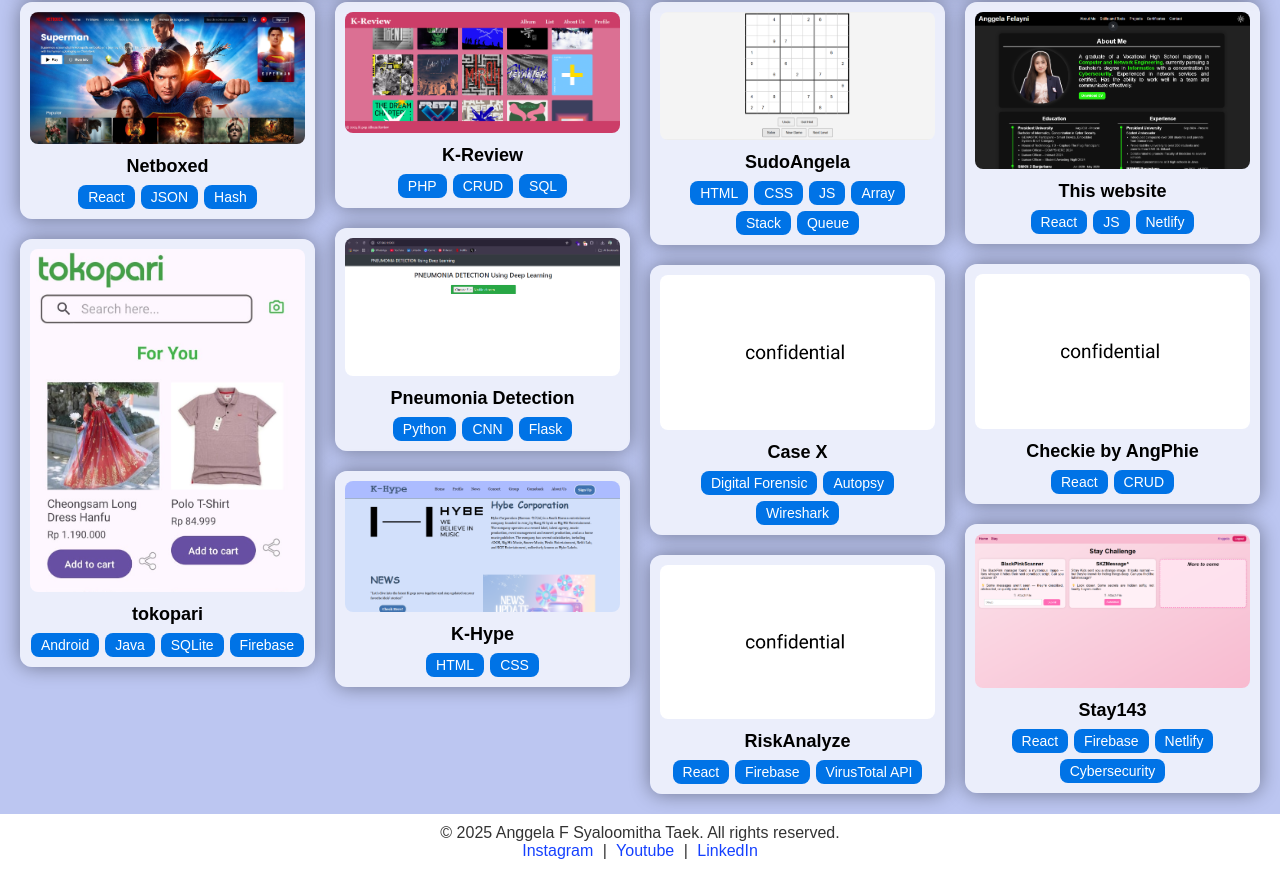
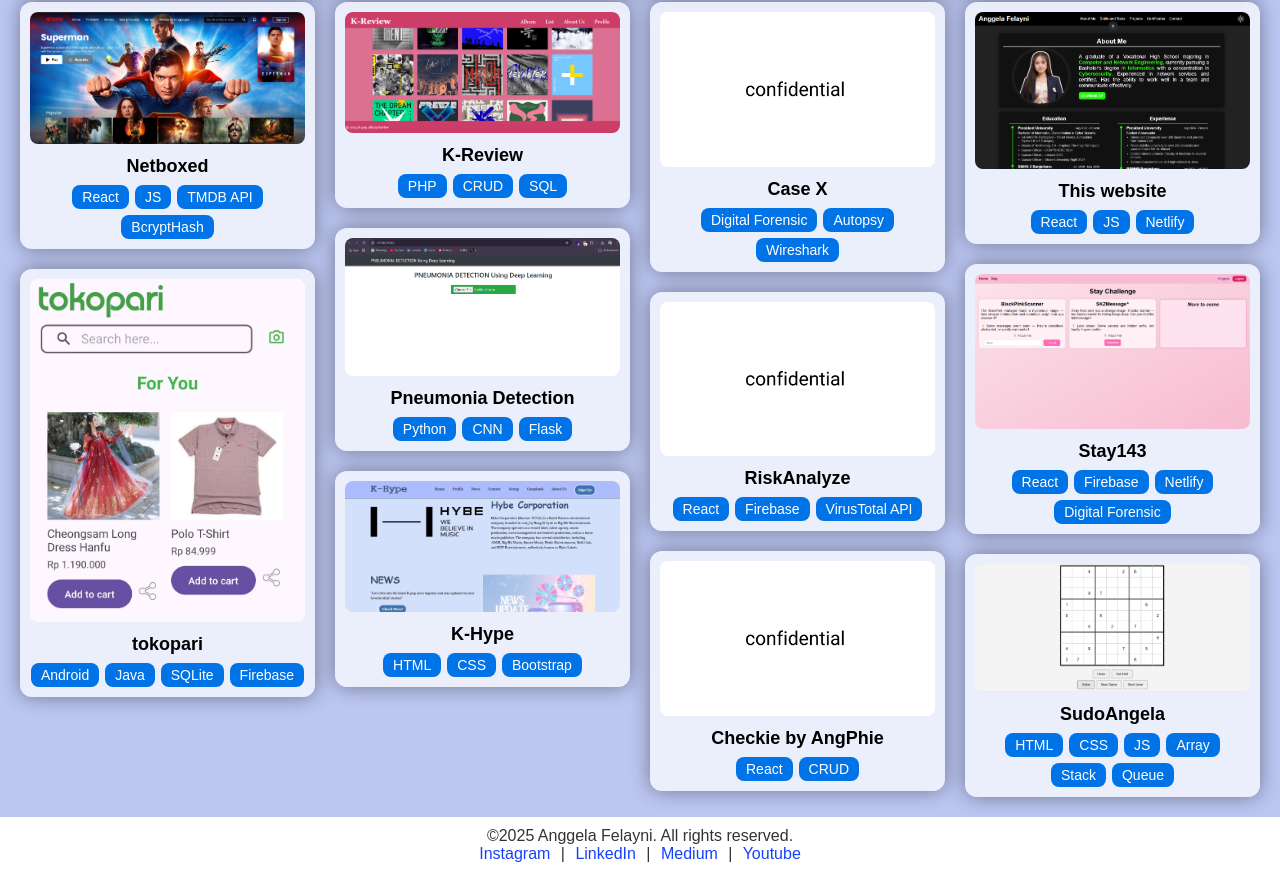
Before and after one commit to Legna10/My-Portofolio, a React (Vite) app in the folder frontend/: page /projects in a window 1280 px wide. Shown: the part 423-1296 px from the top of the page. Built offline with nearby package versions, Linux system fonts and the light colour scheme.

Commit message:
added medium

```diff
--- a/frontend/src/components/AboutMe/AboutMe.css
+++ b/frontend/src/components/AboutMe/AboutMe.css
@@ -278,17 +278,22 @@
 }
 
 .social-icon.github {
-  transform: translate(-50%, 70%) translateX(120px);
+  transform: translate(-70%, 100%) translateX(120px);
 }
 .social-icon.linkedin {
-  transform: translate(-50%, -200%) translateX(-120px);
+  transform: translate(-50%, -100%) translateX(-120px);
 }
-
+.social-icon.medium {
+  transform: translate(-130%, -330%) translateX(120px);
+}
 .container.dark .social-icon.github {
-  transform: translate(-50%, 70%) translateX(-120px);
+  transform: translate(-30%, 100%) translateX(-120px);
 }
 .container.dark .social-icon.linkedin {
-  transform: translate(-50%, -200%) translateX(120px);
+  transform: translate(-50%, -100%) translateX(120px);
+}
+.container.dark .social-icon.medium {
+  transform: translate(40%, -330%) translateX(-120px);
 }
 
 
--- a/frontend/src/components/AboutMe/AboutMe.jsx
+++ b/frontend/src/components/AboutMe/AboutMe.jsx
@@ -3,6 +3,7 @@ import './AboutMe.css';
 import profile from '@/assets/profile.png';
 import github from '@/assets/github.svg';
 import linkedin from '@/assets/linkedin.svg';
+import medium from '@/assets/medium.svg';
 import Contact from '../Contact/Contact';
 
 const AboutMe = () => {
@@ -64,6 +65,9 @@ const AboutMe = () => {
               </a>
               <a href="https://github.com/Legna10" target="_blank" rel="noopener noreferrer" className="social-icon github">
                 <img src={github} alt="GitHub" />
+              </a>
+              <a href="https://medium.com/@angelafelayni" target="_blank" rel="noopener noreferrer" className="social-icon medium">
+                <img src={medium} alt="Medium" />
               </a>
             </div>
           </div>
--- a/frontend/src/components/Contact/Contact.jsx
+++ b/frontend/src/components/Contact/Contact.jsx
@@ -2,8 +2,8 @@ import React, { useEffect, useRef, useState } from 'react'
 import './Contact.css'
 import linkedin from '../../assets/linkedin.svg'
 import github from '../../assets/github.svg'
-import youtube from '../../assets/youtube.svg'
 import instagram from '../../assets/instagram.svg'
+import medium from '../../assets/medium.svg'
 
 const Contact = () => {
   const form = useRef()
@@ -108,8 +108,8 @@ useEffect(() => {
         <ul className="social-links">
           <li><a href="https://www.linkedin.com/in/anggela" target="_blank" rel="noopener noreferrer"><img src={linkedin} alt="LinkedIn" /></a></li>
           <li><a href="https://github.com/Legna10" target="_blank" rel="noopener noreferrer"><img src={github} alt="GitHub" /></a></li>
-          <li><a href="https://www.youtube.com/@angelafelayni" target="_blank" rel="noopener noreferrer"><img src={youtube} alt="YouTube" /></a></li>
           <li><a href="https://www.instagram.com/hae.angell" target="_blank" rel="noopener noreferrer"><img src={instagram} alt="Instagram" /></a></li>
+          <li><a href="https://medium.com/@angelafelayni" target="_blank" rel="noopener noreferrer"><img src={medium} alt="Medium" /></a></li>
         </ul>
       </div>
     </div>
--- a/frontend/src/components/Footer/Footer.css
+++ b/frontend/src/components/Footer/Footer.css
@@ -7,11 +7,10 @@
   backdrop-filter: blur(2px);
   -webkit-backdrop-filter: blur(2px);
 }
-
 .site-footer a {
   color: #25f312;
   text-decoration: none;
-  margin: 0 5px;
+  margin: 0 6px;
   transition: color 0.3s;
 }
 
--- a/frontend/src/components/Footer/Footer.jsx
+++ b/frontend/src/components/Footer/Footer.jsx
@@ -5,11 +5,12 @@ const Footer = () => {
   return (
     <footer className="site-footer">
       <div className="footer-content">
-        <p>© 2025 Anggela F Syaloomitha Taek. All rights reserved.</p>
+        <p>©2025 Anggela Felayni. All rights reserved.</p>
         <p>
           <a href="https://www.instagram.com/hae.angell" target="_blank" rel="noopener noreferrer">Instagram</a> |
-          <a href="https://www.youtube.com/@angelafelayni" target="_blank" rel="noopener noreferrer"> Youtube</a> |
-          <a href="https://linkedin.com/in/anggela" target="_blank" rel="noopener noreferrer"> LinkedIn</a>
+          <a href="https://linkedin.com/in/anggela" target="_blank" rel="noopener noreferrer"> LinkedIn</a> |
+          <a href="https://medium.com/@angelafelayni" target="_blank" rel="noopener noreferrer"> Medium</a> |
+          <a href="https://www.youtube.com/@angelafelayni" target="_blank" rel="noopener noreferrer"> Youtube</a>
         </p>
       </div>
     </footer>
--- a/frontend/src/components/Projects/Projects.jsx
+++ b/frontend/src/components/Projects/Projects.jsx
@@ -29,7 +29,7 @@ const projectData = [
     description: 'NetBoxed is a web application that fuses Netflix, is a streaming platform concept with Letterboxd is social features for movie enthusiasts. The application enables users to browse movies, maintain watchlists, rate films, write reviews, search for content, and connect with other users through a social following system.',
     githublink: 'https://github.com/kunospw/NetBoxed',
     doclink: 'https://docs.google.com/document/d/1HuYefbrj8Pw0wqMb7ss3n30F0bMSd-TmTLoW44eGWmY/edit?usp=sharing',
-    tags: ['React', 'JSON', 'Hash']
+    tags: ['React', 'JS', 'TMDB API', 'BcryptHash']
   },
   {
     id: 2,
@@ -69,17 +69,7 @@ const projectData = [
     description: 'K-HYPE is a web-based platform inspired by the vibrant world of K-Pop music and culture. Its name is derived from HYBE Entertainment, reflecting the concept of a fictional K-Pop agency. This site gathers everything related to the agency—from company profile and artist information to news, events, concerts, comebacks, and complete discography. The website is designed not only to share our passion for K-Pop, but also to serve as a 24/7 hub for fans to access updated content about their favorite idols.',
     githublink: 'https://github.com/Legna10/K-Hype',
     doclink: 'https://docs.google.com/document/d/1UijgrIObTex65wn5sNL0sK-3EWQ-5Nce5552QOh72es/edit?usp=sharing',
-    tags: ['HTML', 'CSS']
-  },
-  {
-    id: 6,
-    title: 'SudoAngela',
-    thumbnail: TP6,
-    image: P6,
-    description: 'SudoAngela is a web-based Sudoku puzzle game designed to solve 9×9 number grids either manually or automatically. Built using HTML, CSS, and JavaScript, this application incorporates several data structures to support its core features. The Undo feature uses a Stack data structure, which follows the Last In, First Out (LIFO) principle—ideal for reversing the most recent changes made by the user. The Hint feature utilizes a Queue, following the First In, First Out (FIFO) principle to ensure hints are delivered in the order they are generated. The Solve functionality is powered by a Dynamic Array that enables flexible updates during the solving process using a backtracking algorithm, making it easy to explore and revert values while following Sudoku rules. Meanwhile, the game grid is represented by a 2D Array, effectively organizing the rows and columns for easy access and display. With this structure, SudoAngela not only provides an engaging logic puzzle experience but also demonstrates practical applications of data structures in game development.',
-    githublink: 'https://github.com/Legna10/K-Review',
-    doclink: 'https://docs.google.com/document/d/1uC5OhaMGhDIye6tGJrwlIp-4EVw83K5cNZhU5h3Gl6k/edit?usp=sharing',
-    tags: ['HTML','CSS','JS', 'Array', 'Stack', 'Queue']
+    tags: ['HTML', 'CSS', 'Bootstrap']
   },
   {
     id: 7,
@@ -102,6 +92,16 @@ const projectData = [
     tags: ['React', 'Firebase', 'VirusTotal API']
   },
   {
+    id: 10,
+    title: 'Checkie by AngPhie',
+    thumbnail: conf,
+    image: conf,
+    description: 'Checkie by AngPhie is a productivity web app that helps users manage their tasks and notes efficiently. It features two main pages: Task and Stikies. The Task page allows users to add, track, and organize their to-dos. Meanwhile, the Stikies page mimics the look and feel of physical sticky notes, where users can write quick notes and freely drag them around the screen, offering a flexible, visual way to manage thoughts or reminders. The intuitive drag-and-drop interface on the Stikies page enhances interactivity and makes note-taking feel natural and engaging.',
+    githublink: 'https://github.com/Legna10/Checkie-by-AngPhie',
+    doclink:'',
+    tags: ['React', 'CRUD', ]
+  },
+  {
     id: 9,
     title: 'This website',
     thumbnail: TP9,
@@ -112,16 +112,6 @@ const projectData = [
     tags: ['React', 'JS', 'Netlify',]
   },
   {
-    id: 10,
-    title: 'Checkie by AngPhie',
-    thumbnail: conf,
-    image: conf,
-    description: 'Checkie by AngPhie is a productivity web app that helps users manage their tasks and notes efficiently. It features two main pages: Task and Stikies. The Task page allows users to add, track, and organize their to-dos. Meanwhile, the Stikies page mimics the look and feel of physical sticky notes, where users can write quick notes and freely drag them around the screen, offering a flexible, visual way to manage thoughts or reminders. The intuitive drag-and-drop interface on the Stikies page enhances interactivity and makes note-taking feel natural and engaging.',
-    githublink: 'https://github.com/Legna10/Checkie-by-AngPhie',
-    doclink:'',
-    tags: ['React', 'CRUD', ]
-  },
-  {
     id: 11,
     title: 'Stay143',
     thumbnail: TP11,
@@ -129,8 +119,18 @@ const projectData = [
     description: 'A K-pop-themed CTF challenge site built with React, Firebase, and Netlify. Solve fun and tricky puzzles inspired by BlackPink, Stray Kids, and more!',
     githublink: 'https://github.com/Legna10/Stay143',
     doclink:'',
-    tags: ['React', 'Firebase', 'Netlify', 'Cybersecurity']
-  }
+    tags: ['React', 'Firebase', 'Netlify', 'Digital Forensic']
+  },
+  {
+    id: 6,
+    title: 'SudoAngela',
+    thumbnail: TP6,
+    image: P6,
+    description: 'SudoAngela is a web-based Sudoku puzzle game designed to solve 9×9 number grids either manually or automatically. Built using HTML, CSS, and JavaScript, this application incorporates several data structures to support its core features. The Undo feature uses a Stack data structure, which follows the Last In, First Out (LIFO) principle—ideal for reversing the most recent changes made by the user. The Hint feature utilizes a Queue, following the First In, First Out (FIFO) principle to ensure hints are delivered in the order they are generated. The Solve functionality is powered by a Dynamic Array that enables flexible updates during the solving process using a backtracking algorithm, making it easy to explore and revert values while following Sudoku rules. Meanwhile, the game grid is represented by a 2D Array, effectively organizing the rows and columns for easy access and display. With this structure, SudoAngela not only provides an engaging logic puzzle experience but also demonstrates practical applications of data structures in game development.',
+    githublink: 'https://github.com/Legna10/K-Review',
+    doclink: 'https://docs.google.com/document/d/1uC5OhaMGhDIye6tGJrwlIp-4EVw83K5cNZhU5h3Gl6k/edit?usp=sharing',
+    tags: ['HTML','CSS','JS', 'Array', 'Stack', 'Queue']
+  },
 ];
 
 const Projects = () => {
```
Also changed, not shown: frontend/src/assets/medium.svg (added).
